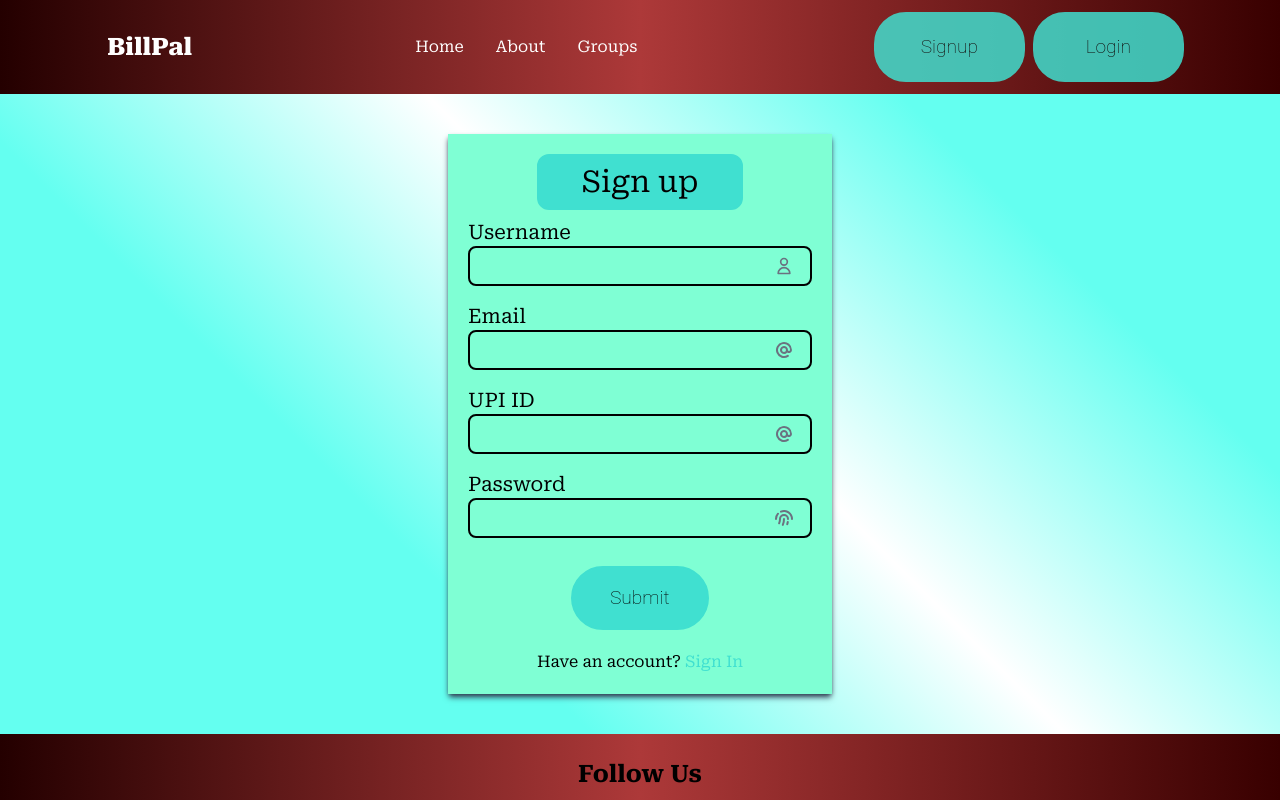
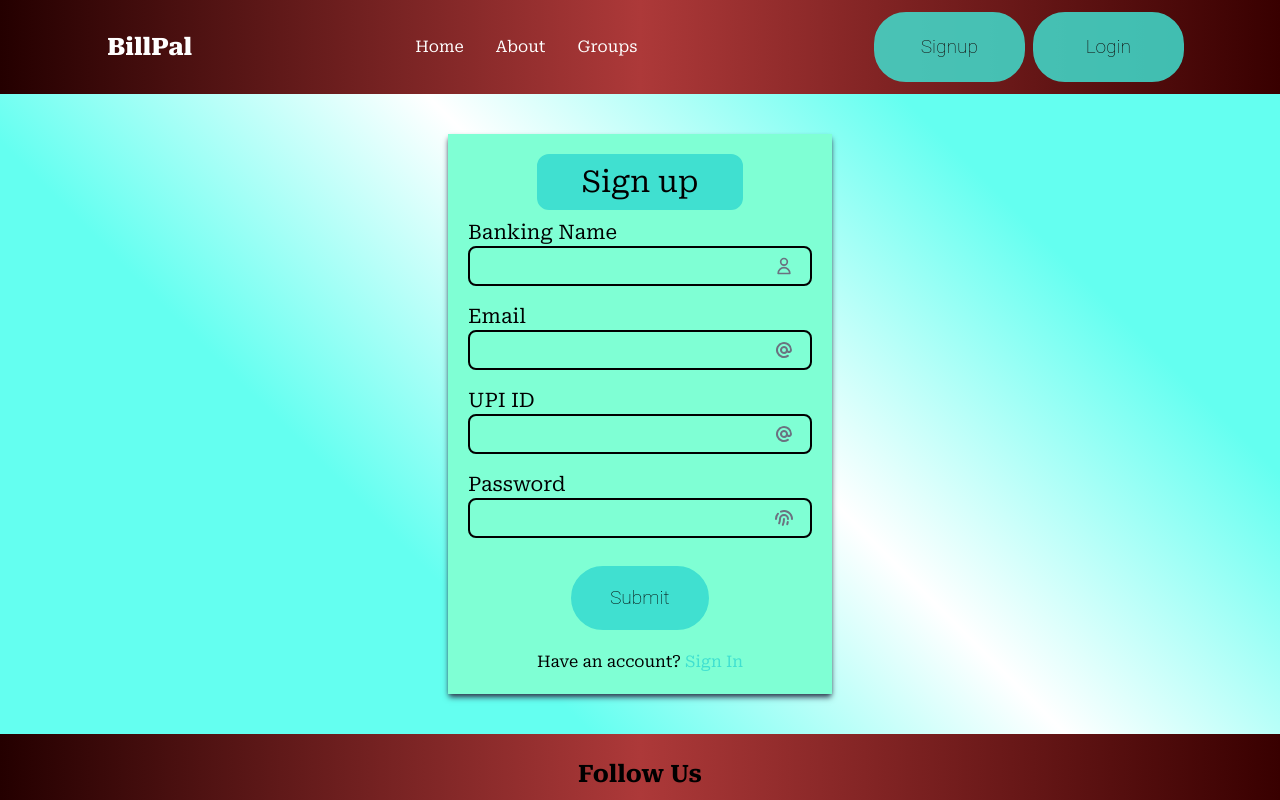
Before and after one commit to algo-maniac/billpal, a Next.js app: page /register in a window 1280 px wide. Shown: the top 800 px of the page. Built offline with nearby package versions, Linux system fonts and the light colour scheme; no server answers; a web font is replaced by a local one.

Commit message:
v1.0 completed

```diff
--- a/src/app/register/page.js
+++ b/src/app/register/page.js
@@ -88,7 +88,7 @@ function page() {
           className="text-xl flex flex-col justify-around"
         >
           <div className="flex flex-col my-2">
-            <div>Username</div>
+            <div>Banking Name</div>
             <div className="flex border-2 border-tertiary rounded-lg ">
               <input
                 type="text"
```
